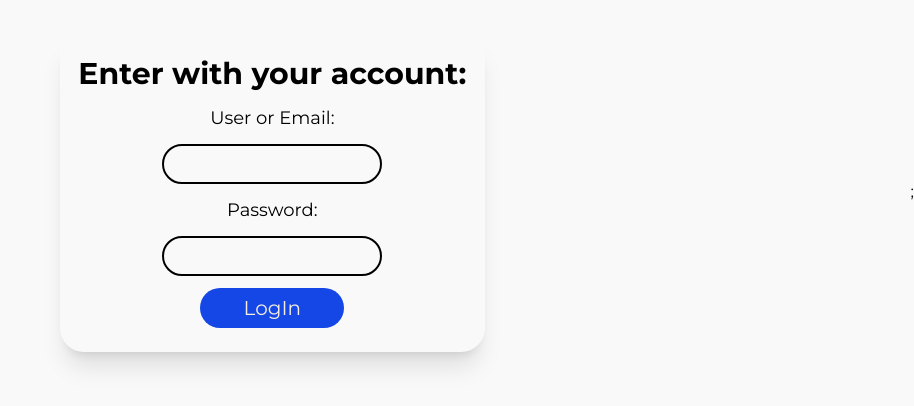
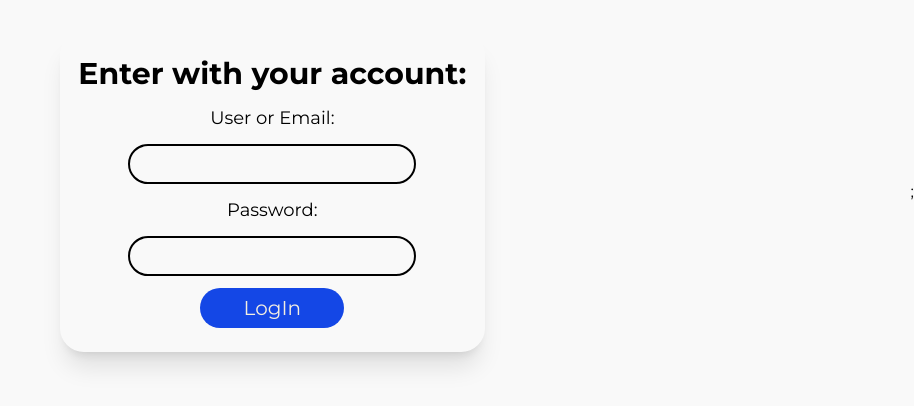
Before and after one commit to LucasAPessoa/CashierApp, a React (Vite) app in the folder frontend/: page / in a window 1280 px wide. Shown: the part 208-614 px from the top of the page, without its empty margins (366-1280 px from the left). Built offline with nearby package versions, Linux system fonts and the light colour scheme.

Commit message:
Update TextInput component styling for improved width and padding

```diff
--- a/frontend/src/components/inputs/TextInput.tsx
+++ b/frontend/src/components/inputs/TextInput.tsx
@@ -3,7 +3,7 @@ function TextInput() {
         <input
             type="text"
             required
-            className="border-textPrimary text-cs bordetext-fuchsia-200 h-10 rounded-full border-2 p-3"
+            className="border-textPrimary text-cs bordetext-fuchsia-200 h-10 w-2xs rounded-full border-2 px-3 py-1"
         />
     );
 }
```
